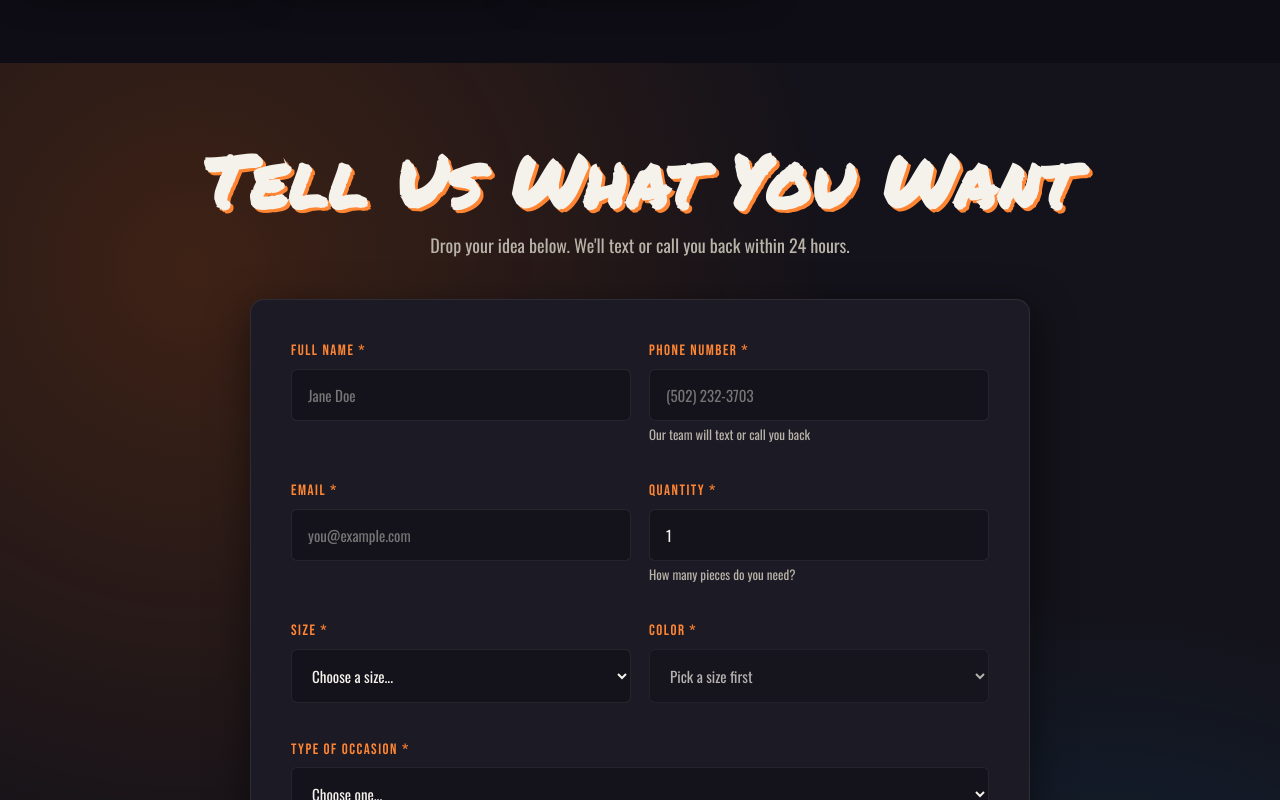
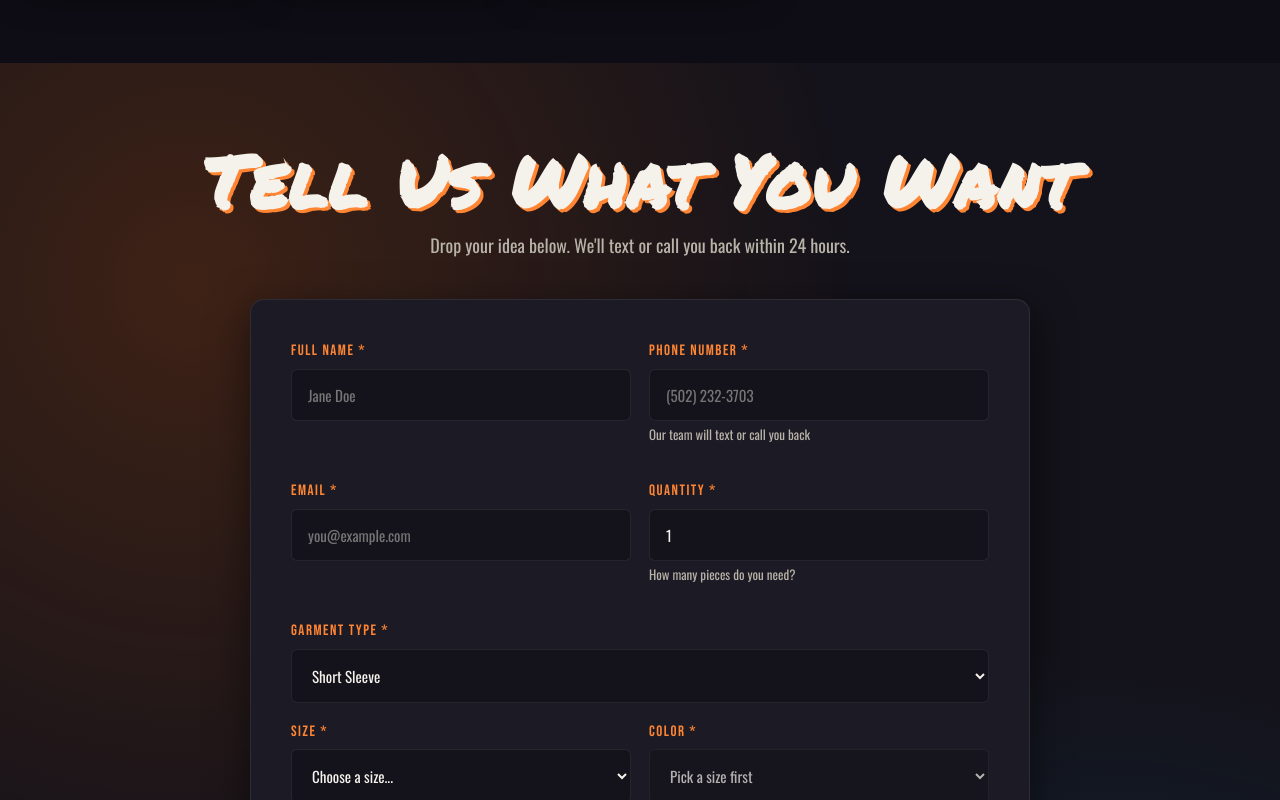
Before and after one commit to Karimabdelfattah7/customized-tees, a React (Vite) app: page /#/customize in a window 1280 px wide. Shown: the part 2000-2800 px from the top of the page. Built offline with nearby package versions, Linux system fonts and the light colour scheme; a web font is replaced by a local one.

Commit message:
Add garment type to customize form; 6-per-row themes grid on desktop

```diff
--- a/src/pages/Customize.jsx
+++ b/src/pages/Customize.jsx
@@ -95,8 +95,15 @@ const SIZE_GROUPS = [
 const BABY_SIZES = SIZE_GROUPS[0].sizes
 const KIDS_SIZES = SIZE_GROUPS[1].sizes
 
-// Returns the colors available for a given size.
-function colorsForSize(size) {
+// The garment types we offer. Short Sleeve is the default.
+const GARMENTS = ['Short Sleeve', 'Long Sleeve', 'Hoodie', 'Crew Neck']
+
+// Returns the colors available for a given garment + size.
+function colorsFor(garment, size) {
+  // Long sleeve / hoodie / crew neck come in black, white, grey only.
+  if (garment && garment !== 'Short Sleeve') return ['Black', 'White', 'Grey', 'Other']
+
+  // Short sleeve colors depend on the size group:
   if (!size) return []
   if (BABY_SIZES.includes(size)) return ['White']                       // babies: white only
   if (KIDS_SIZES.includes(size)) return ['White', 'Black', 'Blue', 'Pink', 'Other']
@@ -108,7 +115,8 @@ export default function Customize() {
   // Was the form successfully sent? (true / false)
   const [sent, setSent] = useState(false)
 
-  // Selected size + color (color choices depend on the size)
+  // Selected garment + size + color (color choices depend on both)
+  const [garment, setGarment] = useState('Short Sleeve')
   const [size, setSize] = useState('')
   const [color, setColor] = useState('')
 
@@ -179,6 +187,7 @@ export default function Customize() {
         `Phone: ${data.get('phone')}\n` +
         `Email: ${data.get('email')}\n` +
         `Quantity: ${data.get('quantity')}\n` +
+        `Garment: ${data.get('garment')}\n` +
         `Size: ${data.get('size')}\n` +
         `Color: ${data.get('color') === 'Other' ? data.get('custom_color') : data.get('color')}\n` +
         `Occasion: ${data.get('occasion')}\n\n` +
@@ -329,6 +338,18 @@ export default function Customize() {
                   </div>
                 </div>
 
+                <div className="field">
+                  <label>Garment Type *</label>
+                  <select
+                    name="garment"
+                    required
+                    value={garment}
+                    onChange={(e) => { setGarment(e.target.value); setColor('') }}
+                  >
+                    {GARMENTS.map(g => <option key={g} value={g}>{g}</option>)}
+                  </select>
+                </div>
+
                 <div className="row">
                   <div className="field">
                     <label>Size *</label>
@@ -358,7 +379,7 @@ export default function Customize() {
                       <option value="" disabled>
                         {size ? 'Choose a color...' : 'Pick a size first'}
                       </option>
-                      {colorsForSize(size).map(c => <option key={c} value={c}>{c}</option>)}
+                      {colorsFor(garment, size).map(c => <option key={c} value={c}>{c}</option>)}
                     </select>
                     {color === 'Other' && (
                       <input
--- a/src/styles.css
+++ b/src/styles.css
@@ -1121,6 +1121,11 @@ html.dark .loc-detail .map {
   grid-template-columns: repeat(auto-fit, minmax(160px, 1fr));
   gap: 18px;
 }
+/* Desktop only: exactly 6 per row (so 12 themes = 6 + 6, centered).
+   Phones keep the responsive layout above — unchanged. */
+@media (min-width: 821px) {
+  .themes { grid-template-columns: repeat(6, 1fr); }
+}
 .theme-card {
   cursor: pointer;
 }
```
